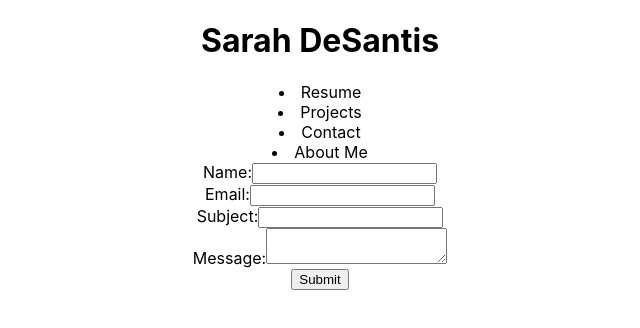
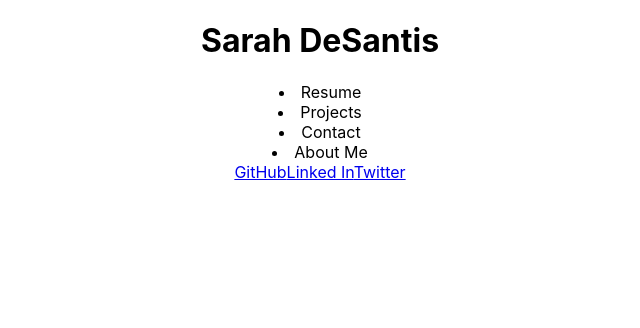
Before and after one commit to sarnoire/sarahreactportfolio, a React (Create React App) app: page / in a window 1280 px wide. Shown: the top 328 px of the page, without its empty margins (320-960 px from the left). Built offline with nearby package versions, Linux system fonts and the light colour scheme.

Commit message:
Updated Footer Component

```diff
--- a/src/App.js
+++ b/src/App.js
@@ -7,6 +7,7 @@ import AboutMe from './Components/AboutMe';
 import Projects from './Components/Projects';
 import Contact from './Components/Contact';
 import Resume from './Components/Resume';
+import Footer from './Components/Footer';
 
 function App() {
 
@@ -25,7 +26,7 @@ function App() {
   //   },
   // ])
 
-  const [activePage, setActivePage] = useState("Contact")
+  const [activePage, setActivePage] = useState(" ")
 
   const displayPage = ()=> {
     switch(activePage){
@@ -52,6 +53,8 @@ function App() {
       />
 
       {displayPage()}
+
+      <Footer /> {Footer}
     </div>
   );
 }
--- a/src/Components/Footer.js
+++ b/src/Components/Footer.js
@@ -1,13 +1,12 @@
 import React from 'react';
-import { FaGithub, FaLinkedin, FaTwitter } from 'react-icons/fa';
 
 function Footer() {
   return (
     <footer>
       <div className="social-links">
-        <a href="https://github.com/sarnoire"><FaGithub size={24} /></a>
-        <a href="https://linkedin.com"><FaLinkedin size={24} /></a>
-        <a href="https://twitter.com/sarnoire"><FaTwitter size={24} /></a>
+        <a href="https://github.com/sarnoire">GitHub</a>
+        <a href="https://linkedin.com">Linked In</a>
+        <a href="https://twitter.com/sarnoire">Twitter</a>
       </div>
     </footer>
   );
```
